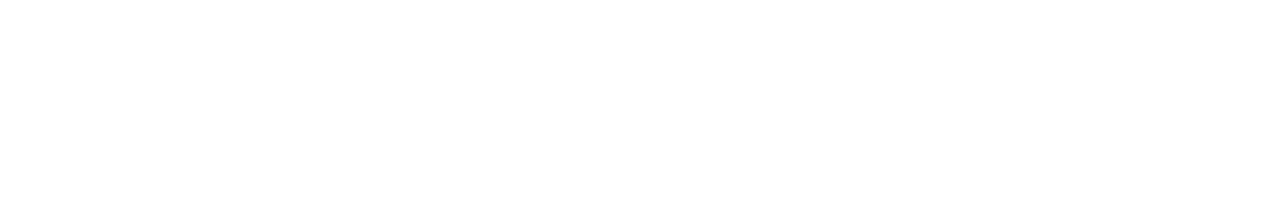
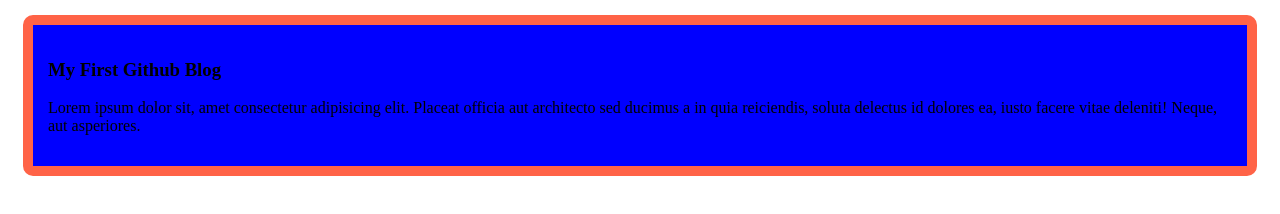
Before and after one commit to nobirhoshensohag/my-first-github-repo, a plain HTML site: page indexs.html in a window 1280 px wide. Drawn offline with Linux system fonts and the light colour scheme.

Commit message:
my first githb

```diff
--- a/indexs.html
+++ b/indexs.html
@@ -4,8 +4,13 @@
     <meta charset="UTF-8">
     <meta name="viewport" content="width=device-width, initial-scale=1.0">
     <title>My First Ever Github Repo</title>
+    <link rel="stylesheet" href="styles/blog.css">
 </head>
 <body>
+    <div>
+        <h3>My First Github Blog</h3>
+        <p>Lorem ipsum dolor sit, amet consectetur adipisicing elit. Placeat officia aut architecto sed ducimus a in quia reiciendis, soluta delectus id dolores ea, iusto facere vitae deleniti! Neque, aut asperiores.</p>
+    </div>
 
 </body>
 </html>
--- /dev/null
+++ b/styles/blog.css
@@ -0,0 +1,7 @@
+div{
+    background-color: blue;
+    border: 10px solid tomato;
+    margin: 15px;
+    padding: 15px;
+    border-radius: 10px;
+}
```
Also changed, not shown: index.html (deleted, +0 -11 lines).
